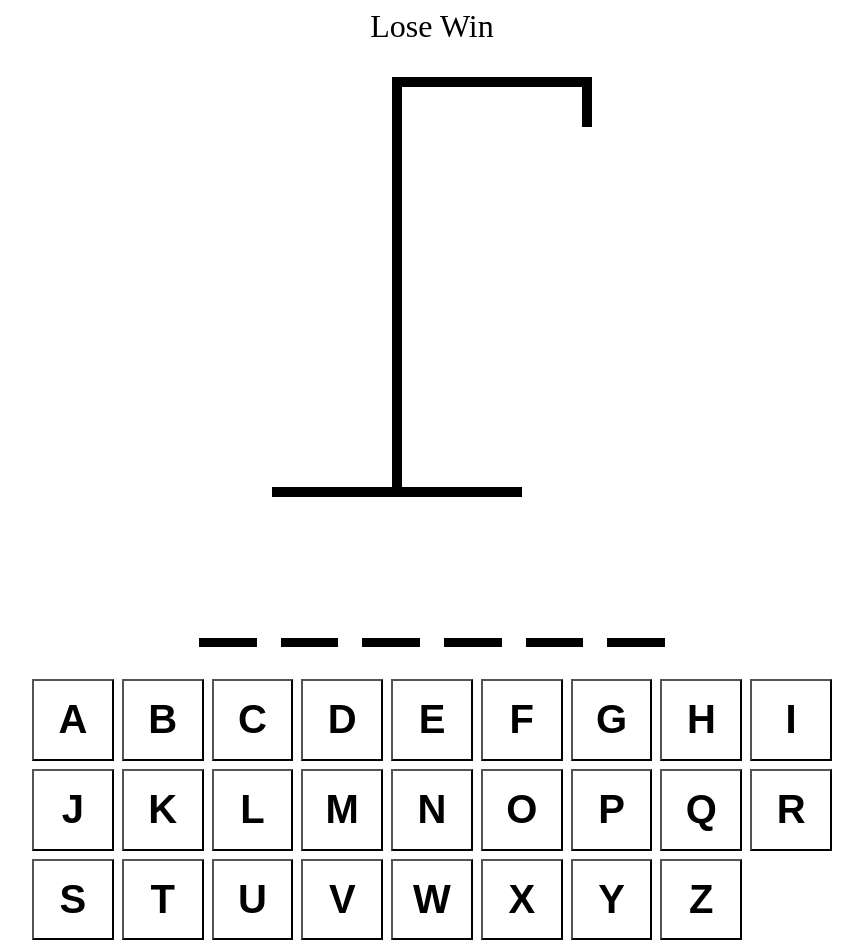
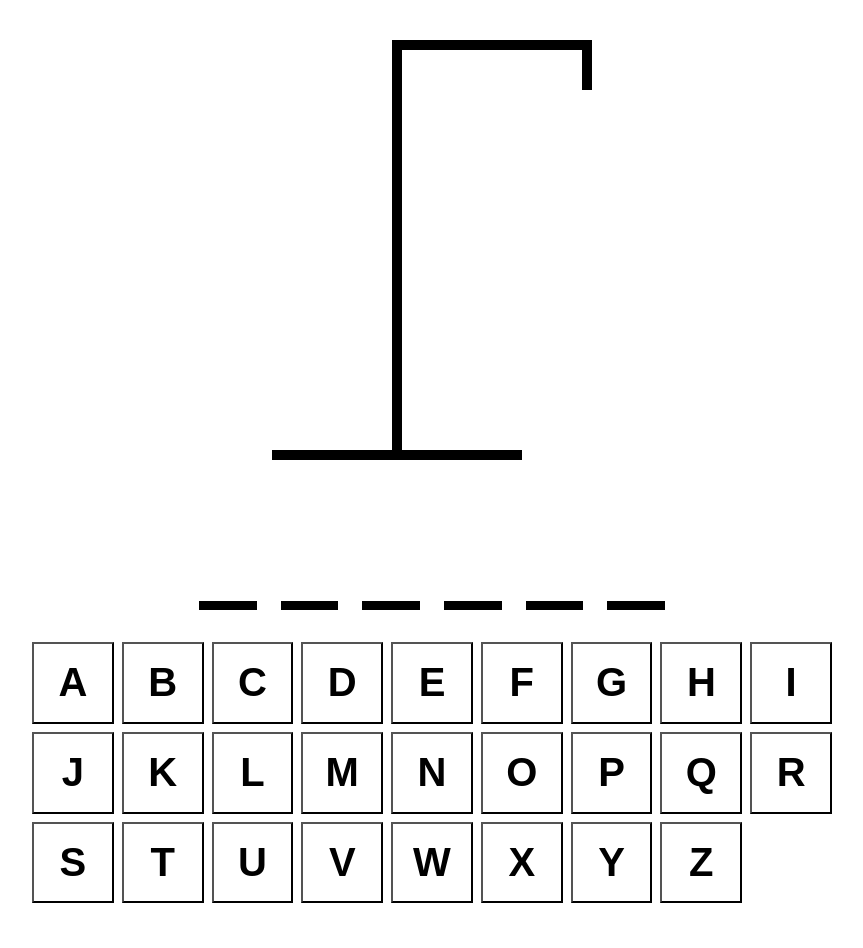
Before and after one commit to NehuenOlivera/hangman-react, a React (Vite) app: page / in a window 1280 px wide. Shown: the whole page, without its empty margins (208-1071 px from the left). After the commit the page ends 911 px from the top, so only its background shows below. Built offline with nearby package versions, Linux system fonts and the light colour scheme.

Commit message:
Set Winner and Loser states, disable keyboard accordingly

```diff
--- a/src/App.tsx
+++ b/src/App.tsx
@@ -15,13 +15,18 @@ function App() {
     (letter) => !wordToGuess.includes(letter)
   );
 
+  const isLoser = incorrectLetters.length >= 6; // Amount of body parts
+  const isWinner = wordToGuess
+    .split("")
+    .every((letter) => guessedLetters.includes(letter));
+
   const addGuessedLetter = useCallback(
     (letter: string) => {
-      if (guessedLetters.includes(letter)) return;
+      if (guessedLetters.includes(letter) || isLoser || isWinner) return;
 
       setGuessedLetters((currentLetters) => [...currentLetters, letter]);
     },
-    [guessedLetters]
+    [guessedLetters, isLoser, isWinner]
   );
 
   useEffect(() => {
@@ -52,11 +57,15 @@ function App() {
         alignItems: "center",
       }}
     >
-      <div style={{ fontSize: "2rem", textAlign: "center" }}>Lose Win</div>
+      <div style={{ fontSize: "2rem", textAlign: "center" }}>
+        {isWinner && "Winner!! - Refresh for another word"}
+        {isLoser && "Nope, you lost - Refresh to try again"}
+      </div>
       <HangmanDrawing numberOfGuesses={incorrectLetters.length} />
       <HangmanWord guessedLetters={guessedLetters} wordToGuess={wordToGuess} />
       <div style={{ alignSelf: "stretch" }}>
         <Keyboard
+          disabled={isLoser || isWinner}
           activeLetters={guessedLetters.filter((letter) =>
             wordToGuess.includes(letter)
           )}
--- a/src/Keyboard.tsx
+++ b/src/Keyboard.tsx
@@ -30,6 +30,7 @@ const KEYS = [
 ];
 
 type KeyboardProps = {
+  disabled?: boolean;
   activeLetters: string[];
   inactiveLetters: string[];
   addGuessedLetter: (letter: string) => void;
@@ -39,6 +40,7 @@ export function Keyboard({
   activeLetters,
   inactiveLetters,
   addGuessedLetter,
+  disabled = false,
 }: KeyboardProps) {
   return (
     <div
@@ -57,7 +59,7 @@ export function Keyboard({
             className={`${styles.btn} ${isActive ? styles.active : ""} ${
               isInactive ? styles.inactive : ""
             }`}
-            disabled={isActive || isInactive}
+            disabled={isActive || isInactive || disabled}
             key={key}
           >
             {key}
```
